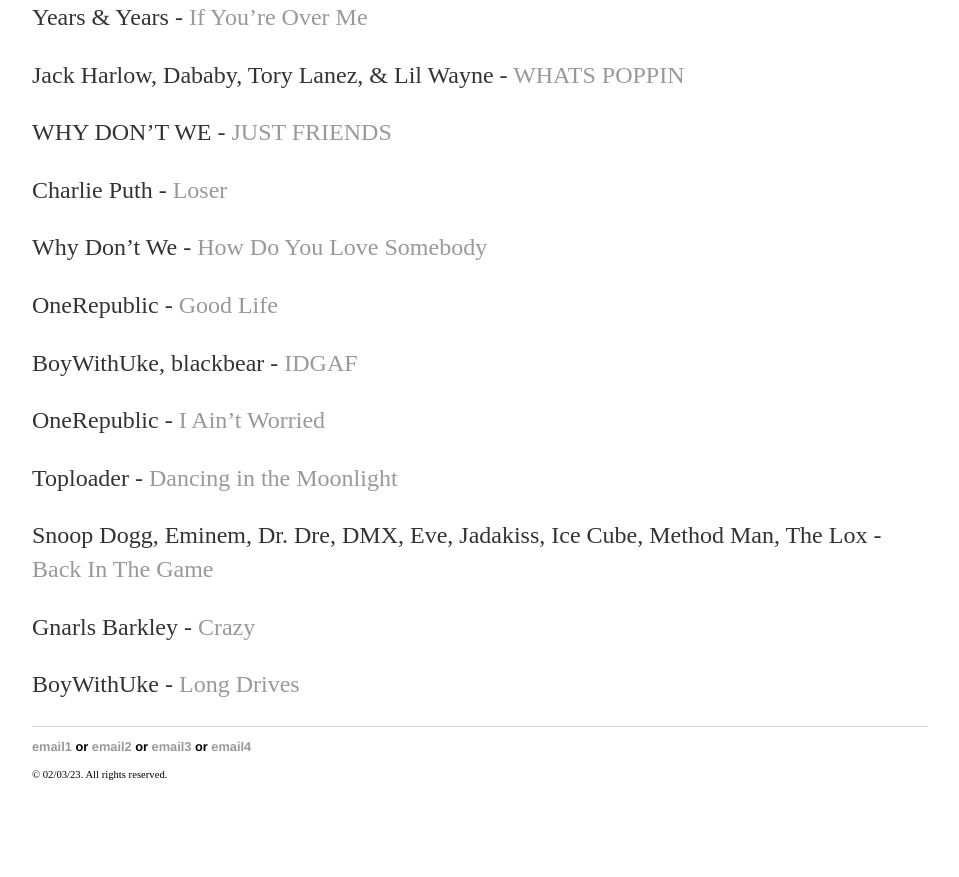
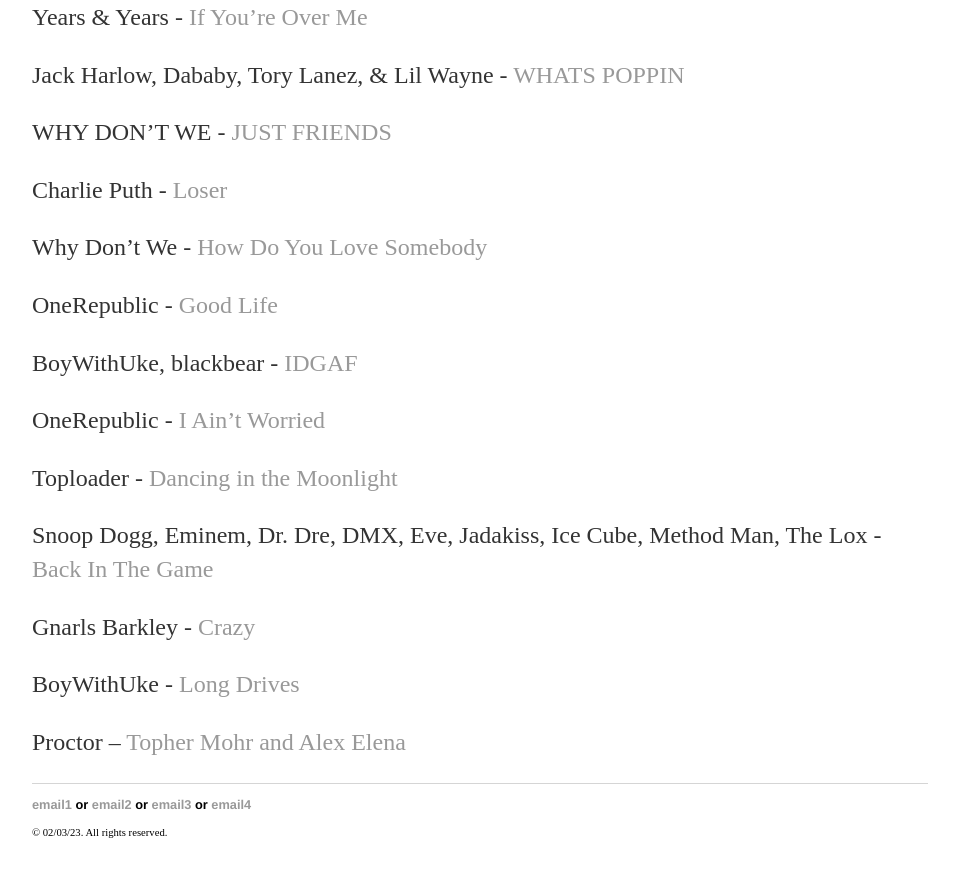
Before and after one commit to yjkweon24/yjkweon24.github.io, a Jekyll site: the page built from _posts/2018-10-23-songs-that-i-love.md, in a window 1280 px wide and 900 px high, scrolled down 25026 px. Shown: the top 877 px of the window, without its empty margins (160-1119 px from the left). Built offline with Jekyll 4.4.1, drawn with Linux system fonts in a browser that asks for light colours; before the commit the page ends 25868 px from its top, so only the background shows below that.

Commit message:
Update 2018-10-23-songs-that-i-love.md

```diff
--- a/_posts/2018-10-23-songs-that-i-love.md
+++ b/_posts/2018-10-23-songs-that-i-love.md
@@ -885,3 +885,5 @@
 Gnarls Barkley - [Crazy](https://www.youtube.com/watch?v=-N4jf6rtyuw)
 
 BoyWithUke - [Long Drives](https://www.youtube.com/watch?v=FIILsSmS_nA)
+
+Proctor – [Topher Mohr and Alex Elena](https://www.youtube.com/watch?v=FrVVLqmLXZ4)
```
